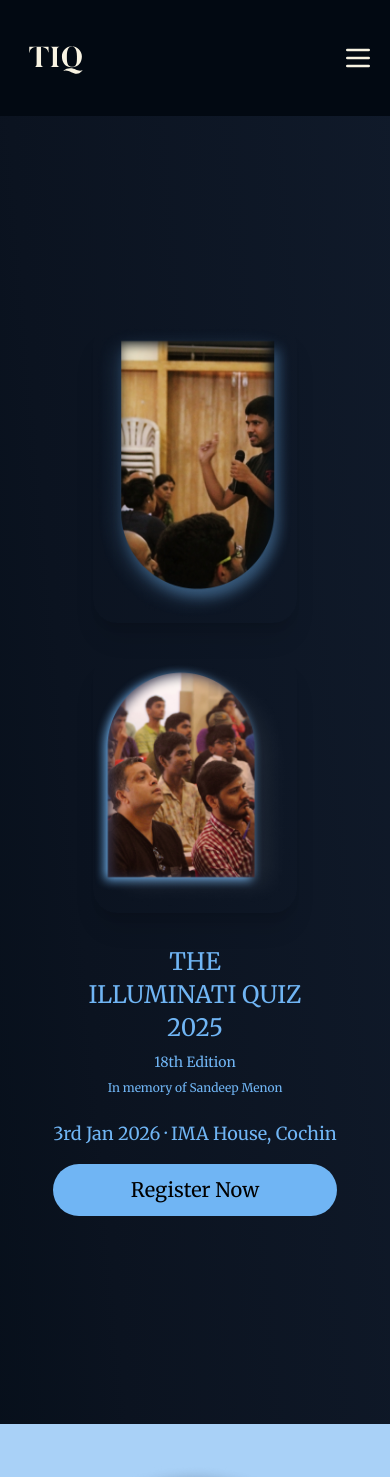
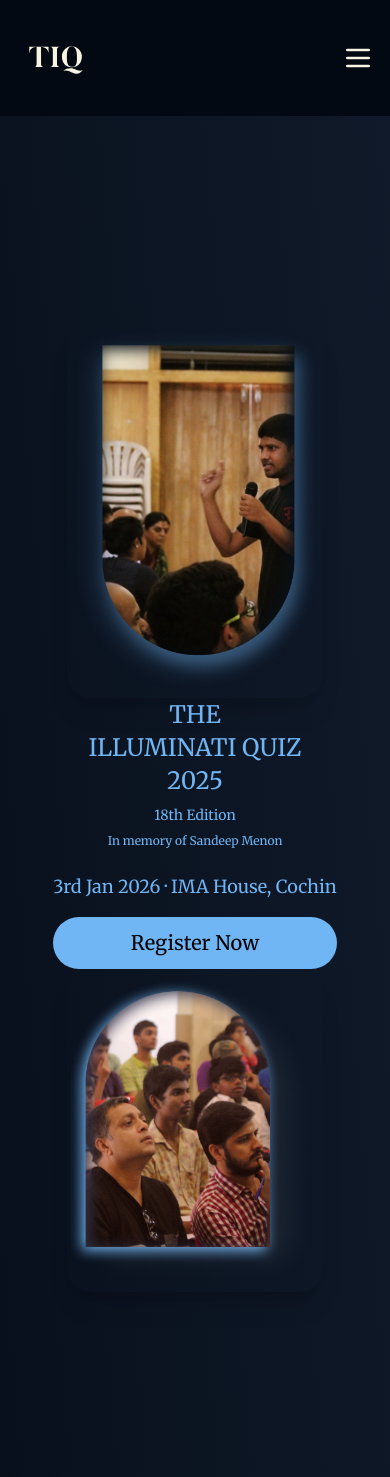
Before and after one commit to azmil666/tiq-web, a SvelteKit app: page / in a window 390 px wide. Shown: the top 1477 px of the page. Built offline with nearby package versions, Linux system fonts and the light colour scheme.

Commit message:
Improve img layout

```diff
--- a/src/components/Landing.svelte
+++ b/src/components/Landing.svelte
@@ -56,19 +56,14 @@
             items-center justify-center lg:justify-between">
 
 <!-- MOBILE HERO STACK -->
-<div class="lg:hidden flex flex-col items-center gap-8 mb-8">
+
   <img
     src="/media/pic1.png"
     alt="speaker"
     class="w-64 max-w-[80%] rounded-3xl shadow-xl"
   />
 
-  <img
-    src="/media/pic2.png"
-    alt="audience"
-    class="w-64 max-w-[80%] rounded-3xl shadow-xl"
-  />
-</div>
+
 
 
 
@@ -101,6 +96,13 @@
 			</a>
 		</div>
 	</div>
+<img
+    src="/media/pic2.png"
+    alt="audience"
+    class="w-64 max-w-[80%] rounded-3xl shadow-xl"
+  />
+
+
 <img
   src="/media/pic1.png"
   alt="speaker"
```
